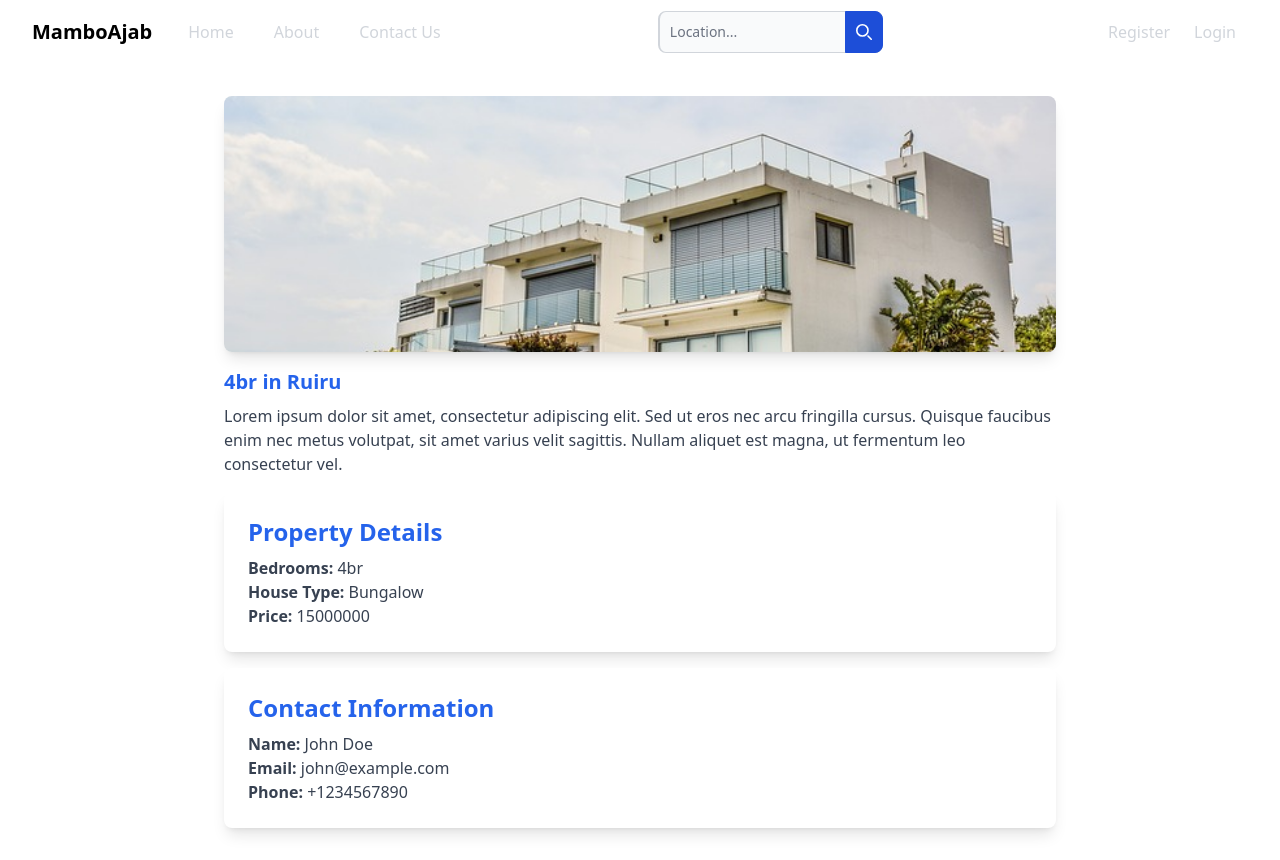
After one commit to oscar9181/mamboAjab, a Django app: page /home/property/3/ in a window 1280 px wide. The commit adds this page. Run offline with Django 5.2, Linux system fonts and the light colour scheme; data comes from the database, SQL or seed files in the repository; both versions use the stored data as it was after the commit; some libraries are stand-ins or nearby versions.

Commit message:
several changes

```diff
--- a/Home/templates/Home/add-property.html
+++ b/Home/templates/Home/add-property.html
@@ -22,7 +22,7 @@
         </div>
       </div>
     {% else %}
-    <form class="mt-8 space-y-6" action="" method="POST" style="max-width: 600px; margin: auto;">
+    <form class="mt-8 space-y-6" method="POST" action=""  style="max-width: 600px; margin: auto;">
         {% csrf_token %}
         {% for field in form %}
         <div>
--- a/Home/templates/Home/base.html
+++ b/Home/templates/Home/base.html
@@ -30,35 +30,18 @@
                       <!-- Current: "bg-gray-900 text-white", Default: "text-gray-300 hover:bg-gray-700 hover:text-white" -->
                       <a  onclick href="{% url 'home' %}" class=" text-gray-300 rounded-md px-3 py-2 text-base font-medium"  aria-current="page">Home</a>
                       <a href="#" class="text-gray-300 hover:bg-gray-700 hover:text-white rounded-md px-3 py-2 text-base font-medium">About</a>
-                      <a href="#" class="text-gray-300 hover:bg-gray-700 hover:text-white rounded-md px-3 py-2 text-base font-medium"onclick=href="{% url 'properties' %}">Properties</a>
+                      {% if user.is_authenticated %}
+                      <a class="text-gray-300 hover:bg-gray-700 hover:text-white rounded-md px-3 py-2 text-base font-medium"onclick=href="{% url 'properties' %}">Properties</a>
+                       {% endif %}
                       <a href="#" class="text-gray-300 hover:bg-gray-700 hover:text-white rounded-md px-3 py-2 text-base font-medium">Contact Us</a>
                     </div>
                   </div>
 
-<form class="max-w-lg mx-auto">
+<form  method ='GET' action='{% url 'search' %}'  class="max-w-lg mx-auto">
+  {%  csrf_token %}
   <div class="flex">
-      <label for="search-dropdown" class="mb-2 text-sm font-medium text-gray-900 sr-only dark:text-white">Your Email</label>
-      <button id="dropdown-button" data-dropdown-toggle="dropdown" class="flex-shrink-0 z-10 inline-flex items-center py-2.5 px-4 text-sm font-medium text-center text-gray-900 bg-gray-100 border border-gray-300 rounded-s-lg hover:bg-gray-200 focus:ring-4 focus:outline-none focus:ring-gray-100 dark:bg-gray-700 dark:hover:bg-gray-600 dark:focus:ring-gray-700 dark:text-white dark:border-gray-600" type="button">All categories <svg class="w-2.5 h-2.5 ms-2.5" aria-hidden="true" xmlns="http://www.w3.org/2000/svg" fill="none" viewBox="0 0 10 6">
-  <path stroke="currentColor" stroke-linecap="round" stroke-linejoin="round" stroke-width="2" d="m1 1 4 4 4-4"/>
-</svg></button>
-      <div id="dropdown" class="z-10 hidden bg-white divide-y divide-gray-100 rounded-lg shadow w-44 dark:bg-gray-700">
-          <ul class="py-2 text-sm text-gray-700 dark:text-gray-200" aria-labelledby="dropdown-button">
-          <li>
-              <button type="button" class="inline-flex w-full px-4 py-2 hover:bg-gray-100 dark:hover:bg-gray-600 dark:hover:text-white">Mockups</button>
-          </li>
-          <li>
-              <button type="button" class="inline-flex w-full px-4 py-2 hover:bg-gray-100 dark:hover:bg-gray-600 dark:hover:text-white">Templates</button>
-          </li>
-          <li>
-              <button type="button" class="inline-flex w-full px-4 py-2 hover:bg-gray-100 dark:hover:bg-gray-600 dark:hover:text-white">Design</button>
-          </li>
-          <li>
-              <button type="button" class="inline-flex w-full px-4 py-2 hover:bg-gray-100 dark:hover:bg-gray-600 dark:hover:text-white">Logos</button>
-          </li>
-          </ul>
-      </div>
       <div class="relative w-full">
-          <input type="search" id="search-dropdown" class="block p-2.5 w-full z-20 text-sm text-gray-900 bg-gray-50 rounded-e-lg border-s-gray-50 border-s-2 border border-gray-300 focus:ring-blue-500 focus:border-blue-500 dark:bg-gray-700 dark:border-s-gray-700  dark:border-gray-600 dark:placeholder-gray-400 dark:text-white dark:focus:border-blue-500" placeholder="Search Mockups, Logos, Design Templates..." required />
+          <input type="search" name="search" id="search-dropdown" class="block p-2.5 w-full z-20 text-sm text-gray-900  bg-gray-50 rounded-lg  border-s-2 border border-gray-300 focus:ring-blue-500 focus:border-blue-500 dark:bg-gray-700 dark:border-s-gray-700  dark:border-gray-600 dark:placeholder-gray-400 dark:text-white dark:focus:border-blue-500" placeholder="Location..." required />
           <button type="submit" class="absolute top-0 end-0 p-2.5 text-sm font-medium h-full text-white bg-blue-700 rounded-e-lg border border-blue-700 hover:bg-blue-800 focus:ring-4 focus:outline-none focus:ring-blue-300 dark:bg-blue-600 dark:hover:bg-blue-700 dark:focus:ring-blue-800">
               <svg class="w-4 h-4" aria-hidden="true" xmlns="http://www.w3.org/2000/svg" fill="none" viewBox="0 0 20 20">
                   <path stroke="currentColor" stroke-linecap="round" stroke-linejoin="round" stroke-width="2" d="m19 19-4-4m0-7A7 7 0 1 1 1 8a7 7 0 0 1 14 0Z"/>
@@ -79,6 +62,12 @@
                       <div>
                         <a onclick href="{% url 'login' %}" class="text-gray-300  px-3 py-2 text-base font-medium">Login</a>
                       </div>
+                      {% if user.is_authenticated %}
+
+                      <div>
+                        <a onclick href="{% url 'login' %}" class="text-gray-300  px-3 py-2 text-base font-medium">Logout</a>
+                      </div>
+                      {% endif %}
                     </div>
 
 
--- a/Home/templates/Home/properties.html
+++ b/Home/templates/Home/properties.html
@@ -4,7 +4,7 @@
   {% for item in all %}
     {% if item.image %}
       <div class="w-full md:w-1/3 px-4 mb-8">
-        <a href="#" class="flex flex-col bg-white border border-gray-200 rounded-lg shadow hover:bg-gray-100 dark:border-gray-700 dark:bg-gray-800 dark:hover:bg-gray-700">
+        <a href="{% url 'property_detail' item.id %}"  class="flex flex-col bg-white border border-gray-200 rounded-lg shadow hover:bg-gray-100 dark:border-gray-700 dark:bg-gray-800 dark:hover:bg-gray-700">
             <img class="object-cover w-full rounded-t-lg h-64 md:h-48" src="{{ item.image.url }}" alt="">
             <div class="p-4">
               <div class="flex mb-2 justify-between">
--- /dev/null
+++ b/Home/templates/Home/property_details.html
@@ -0,0 +1,29 @@
+{% extends "Home/base.html" %}
+
+{% block heroPage %}
+  <div class="container mx-auto px-4 py-8">
+    <div class="flex flex-col md:flex-row">
+      <div class="md:w-2/3 mb-8 md:mb-0 mx-auto">
+        <div class="overflow-hidden rounded-lg shadow-lg">
+          <img class="w-full h-64 object-cover" src="{{ property.image.url }}" alt="{{ property.location }}">
+        </div>
+        <div class="mt-4">
+          <h2 class="text-xl font-semibold mb-2 text-blue-600">{{ property.bedrooms }} in {{ property.location }}</h2>
+          <p class="text-gray-700 dark:text-gray-400 mb-4">Lorem ipsum dolor sit amet, consectetur adipiscing elit. Sed ut eros nec arcu fringilla cursus. Quisque faucibus enim nec metus volutpat, sit amet varius velit sagittis. Nullam aliquet est magna, ut fermentum leo consectetur vel.</p>
+          <div class="p-6 bg-white rounded-lg shadow-lg">
+            <h3 class="text-2xl font-semibold mb-2 text-blue-600">Property Details</h3>
+            <p class="text-gray-700 dark:text-gray-400"><span class="font-semibold">Bedrooms:</span> {{ property.bedrooms }}</p>
+            <p class="text-gray-700 dark:text-gray-400"><span class="font-semibold">House Type:</span> {{ property.house_type }}</p>
+            <p class="text-gray-700 dark:text-gray-400"><span class="font-semibold">Price:</span> {{ property.house_price }}</p>
+          </div>
+          <div class="mt-4 p-6 bg-white rounded-lg shadow-lg">
+            <h3 class="text-2xl font-semibold mb-2 text-blue-600">Contact Information</h3>
+            <p class="text-gray-700 dark:text-gray-400"><span class="font-semibold">Name:</span> John Doe</p>
+            <p class="text-gray-700 dark:text-gray-400"><span class="font-semibold">Email:</span> john@example.com</p>
+            <p class="text-gray-700 dark:text-gray-400"><span class="font-semibold">Phone:</span> +1234567890</p>
+          </div>
+        </div>
+      </div>
+    </div>
+  </div>
+{% endblock  %}
--- a/Home/templates/Home/search.html
+++ b/Home/templates/Home/search.html
@@ -1,6 +1,6 @@
 {% extends "Home/base.html" %}
 {% block heroPage %}
-{% for item in all %}
+{% for item in rentals %}
 <div class="w-full md:w-1/3 px-4 mb-8">
     <a href="#" class="flex flex-col bg-white border border-gray-200 rounded-lg shadow hover:bg-gray-100 dark:border-gray-700 dark:bg-gray-800 dark:hover:bg-gray-700">
         <img class="object-cover w-full rounded-t-lg h-64 md:h-48" src="{{ item.image.url }}" alt="">
@@ -40,5 +40,9 @@
         </div>
     </a>
   </div>
+  {% empty %}
+  <div class="h-[80vh] flex justify-center items-center ">
+    <h1 class='text-center text-3xl text-red-500 '>Sorry! we don't have rentals at this location at the moment</h1>
+  </div>
 {% endfor %}
 {% endblock heroPage %}
--- a/Home/urls.py
+++ b/Home/urls.py
@@ -5,6 +5,8 @@ urlpatterns = [
     path('', views.home, name='home'),
     path('properties',views.properties,name='properties'),
     path('add-property',views.add_property, name='add-property'),
+    path('search',views.search, name='search'),
+    path('property/<int:property_id>/', views.property_detail_view, name='property_detail'),
     # path('base', views.base, name='base'),
 
 
--- a/Home/views.py
+++ b/Home/views.py
@@ -1,10 +1,13 @@
-from django.shortcuts import render, redirect
+from django.shortcuts import render, redirect,get_object_or_404
 from django.http import HttpResponseRedirect
 from .models import Rentals
 from .forms import RentalsForm
+from django.contrib.auth.decorators import login_required
 
 # Create your views here.
+@login_required(login_url='login')
 def home(request):
+
 
     return render(request, 'Home/home.html',{})
 
@@ -12,6 +15,7 @@ def base(request):
 
     return render(request, 'Home/base.html',{})
 
+@login_required(login_url='login')
 def properties(request):
     vacant = Rentals.objects.all()
     return render(request,'Home/properties.html',{"all":vacant})
@@ -30,10 +34,11 @@ def add_property(request):
 
 def add_property(request):
     if request.method == 'POST':
+
         form = RentalsForm(request.POST, request.FILES)
         if form.is_valid():
             form.save()
-            return redirect('Home/add-property?submitted=True')
+            return redirect('Home/property?submitted=True')
     else:
         form = RentalsForm()
 
@@ -41,7 +46,18 @@ def add_property(request):
 
 def search(request):
     if request.method == 'GET':
-        search=request.GET.get('search')
+        search = request.GET.get('search')
+        print(search)
         if search:
-          hoods=home.objects.filter(name__icontains=search)
-        return render(request, 'Home/search.html',{'hoods':hoods})
+         rentals = Rentals.objects.filter( location__icontains=search )
+    return render(request, 'Home/search.html',{'rentals': rentals})
+
+# propert details page
+def property_detail_view(request, property_id):
+    # Retrieve the property object based on the property_id
+    property_obj = get_object_or_404(Rentals, id=property_id)
+    print('loggged ins', request.user)
+
+
+    # Pass the property object to the template
+    return render(request, 'Home/property_details.html', {'property': property_obj})
--- a/account/urls.py
+++ b/account/urls.py
@@ -4,6 +4,7 @@ from . import views
 urlpatterns = [
     path('register', views.register, name='register'),
     path('login', views.login, name='login'),
+    path('logout',views.logoutUser,name= 'logout'),
 
 
 ]
--- a/account/views.py
+++ b/account/views.py
@@ -37,3 +37,7 @@ def login(request):
        else:
            messages.info(request,'Username or Password is incorrect')
     return render(request, 'account/login.html')
+
+def logoutUser(request):
+    logout(request)
+    return redirect('login')
--- a/theme/static/css/dist/styles.css
+++ b/theme/static/css/dist/styles.css
@@ -924,12 +903,12 @@ select {
   margin-top: 2rem;
 }
 
-.ms-2 {
-  margin-inline-start: 0.5rem;
-}
-
-.ms-2\.5 {
-  margin-inline-start: 0.625rem;
+.mt-5 {
+  margin-top: 1.25rem;
+}
+
+.mt-4 {
+  margin-top: 1rem;
 }
 
 .block {
@@ -980,6 +967,10 @@ select {
   height: 7rem;
 }
 
+.h-4 {
+  height: 1rem;
+}
+
 .h-40 {
   height: 10rem;
 }
@@ -996,24 +987,28 @@ select {
   height: 1.75rem;
 }
 
+.h-full {
+  height: 100%;
+}
+
 .h-screen {
   height: 100vh;
 }
 
-.h-4 {
-  height: 1rem;
-}
-
-.h-2 {
-  height: 0.5rem;
-}
-
-.h-2\.5 {
-  height: 0.625rem;
-}
-
-.h-full {
-  height: 100%;
+.h-\[\] {
+  height: ;
+}
+
+.h-\[100vh\] {
+  height: 100vh;
+}
+
+.h-\[00vh\] {
+  height: 00vh;
+}
+
+.h-\[80vh\] {
+  height: 80vh;
 }
 
 .min-h-full {
@@ -1040,10 +1043,18 @@ select {
   width: 0.75rem;
 }
 
+.w-4 {
+  width: 1rem;
+}
+
 .w-40 {
   width: 10rem;
 }
 
+.w-44 {
+  width: 11rem;
+}
+
 .w-5 {
   width: 1.25rem;
 }
@@ -1060,20 +1071,36 @@ select {
   width: 100%;
 }
 
-.w-4 {
-  width: 1rem;
-}
-
-.w-2 {
-  width: 0.5rem;
-}
-
-.w-2\.5 {
-  width: 0.625rem;
-}
-
-.w-44 {
-  width: 11rem;
+.w-10 {
+  width: 2.5rem;
+}
+
+.w-\[\] {
+  width: ;
+}
+
+.w-\[20\] {
+  width: 20;
+}
+
+.w-\[20px\] {
+  width: 20px;
+}
+
+.w-\[50\] {
+  width: 50;
+}
+
+.w-\[50\%\] {
+  width: 50%;
+}
+
+.w-\[100\] {
+  width: 100;
+}
+
+.w-\[100\%\] {
+  width: 100%;
 }
 
 .max-w-7xl {
@@ -1171,6 +1202,10 @@ select {
   border-color: rgb(243 244 246 / var(--tw-divide-opacity));
 }
 
+.overflow-hidden {
+  overflow: hidden;
+}
+
 .rounded {
   border-radius: 0.25rem;
 }
@@ -1189,6 +1224,16 @@ select {
 
 .rounded-none {
   border-radius: 0px;
+}
+
+.rounded-e-lg {
+  border-start-end-radius: 0.5rem;
+  border-end-end-radius: 0.5rem;
+}
+
+.rounded-s-lg {
+  border-start-start-radius: 0.5rem;
+  border-end-start-radius: 0.5rem;
 }
 
 .rounded-t-lg {
@@ -1201,16 +1246,6 @@ select {
   border-top-right-radius: 0.375rem;
 }
 
-.rounded-e-lg {
-  border-start-end-radius: 0.5rem;
-  border-end-end-radius: 0.5rem;
-}
-
-.rounded-s-lg {
-  border-start-start-radius: 0.5rem;
-  border-end-start-radius: 0.5rem;
-}
-
 .border {
   border-width: 1px;
 }
@@ -1221,6 +1256,11 @@ select {
 
 .border-s-2 {
   border-inline-start-width: 2px;
+}
+
+.border-blue-700 {
+  --tw-border-opacity: 1;
+  border-color: rgb(29 78 216 / var(--tw-border-opacity));
 }
 
 .border-gray-200 {
@@ -1237,16 +1277,21 @@ select {
   border-color: transparent;
 }
 
-.border-blue-700 {
-  --tw-border-opacity: 1;
-  border-color: rgb(29 78 216 / var(--tw-border-opacity));
-}
-
 .border-s-gray-50 {
   --tw-border-opacity: 1;
   border-inline-start-color: rgb(249 250 251 / var(--tw-border-opacity));
 }
 
+.border-s-red-50 {
+  --tw-border-opacity: 1;
+  border-inline-start-color: rgb(254 242 242 / var(--tw-border-opacity));
+}
+
+.bg-blue-700 {
+  --tw-bg-opacity: 1;
+  background-color: rgb(29 78 216 / var(--tw-bg-opacity));
+}
+
 .bg-gray-100 {
   --tw-bg-opacity: 1;
   background-color: rgb(243 244 246 / var(--tw-bg-opacity));
@@ -1277,9 +1322,9 @@ select {
   background-color: rgb(255 255 255 / var(--tw-bg-opacity));
 }
 
-.bg-blue-700 {
+.bg-red-500 {
   --tw-bg-opacity: 1;
-  background-color: rgb(29 78 216 / var(--tw-bg-opacity));
+  background-color: rgb(239 68 68 / var(--tw-bg-opacity));
 }
 
 .object-cover {
@@ -1287,16 +1332,20 @@ select {
      object-fit: cover;
 }
 
+.p-2 {
+  padding: 0.5rem;
+}
+
+.p-2\.5 {
+  padding: 0.625rem;
+}
+
 .p-4 {
   padding: 1rem;
 }
 
-.p-2 {
-  padding: 0.5rem;
-}
-
-.p-2\.5 {
-  padding: 0.625rem;
+.p-6 {
+  padding: 1.5rem;
 }
 
 .px-2 {
@@ -1349,12 +1398,9 @@ select {
   padding-bottom: 0.625rem;
 }
 
-.ps-10 {
-  padding-inline-start: 2.5rem;
-}
-
-.ps-3 {
-  padding-inline-start: 0.75rem;
+.py-8 {
+  padding-top: 2rem;
+  padding-bottom: 2rem;
 }
 
 .text-center {
@@ -1484,9 +1535,9 @@ select {
   color: rgb(255 255 255 / var(--tw-text-opacity));
 }
 
-.text-gray-500 {
+.text-blue-600 {
   --tw-text-opacity: 1;
-  color: rgb(107 114 128 / var(--tw-text-opacity));
+  color: rgb(37 99 235 / var(--tw-text-opacity));
 }
 
 .placeholder-gray-500::-moz-placeholder {
@@ -1749,6 +1814,10 @@ select {
 }
 
 @media (min-width: 768px) {
+  .md\:mb-0 {
+    margin-bottom: 0px;
+  }
+
   .md\:block {
     display: block;
   }
@@ -1761,8 +1830,28 @@ select {
     width: 33.333333%;
   }
 
+  .md\:w-1\/2 {
+    width: 50%;
+  }
+
+  .md\:w-full {
+    width: 100%;
+  }
+
+  .md\:w-2\/3 {
+    width: 66.666667%;
+  }
+
+  .md\:w-96 {
+    width: 24rem;
+  }
+
   .md\:max-w-full {
     max-width: 100%;
+  }
+
+  .md\:flex-row {
+    flex-direction: row;
   }
 
   .md\:px-24 {
```
Also changed, not shown: other parts of theme/static/css/dist/styles.css (+109 -92 lines), Home/forms.py (+28 -0 lines), account/templates/account/register.html (+21 -80 lines), Home/templates/Home/display.html (added), db.sqlite3, media/images/2022-11-14_1.png (added).
